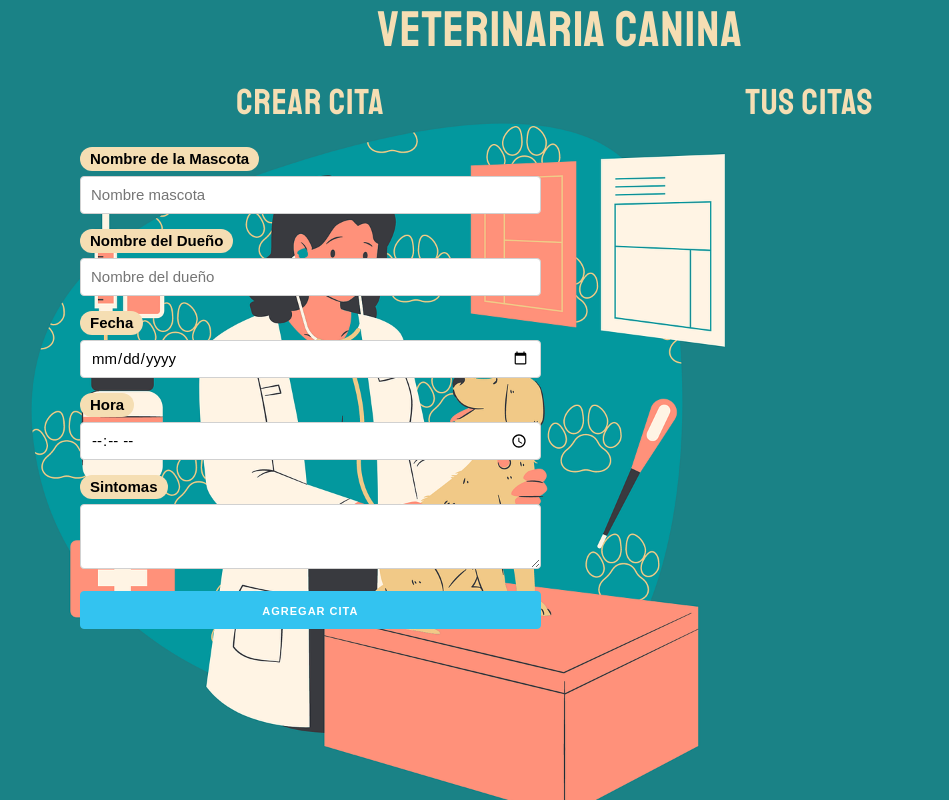
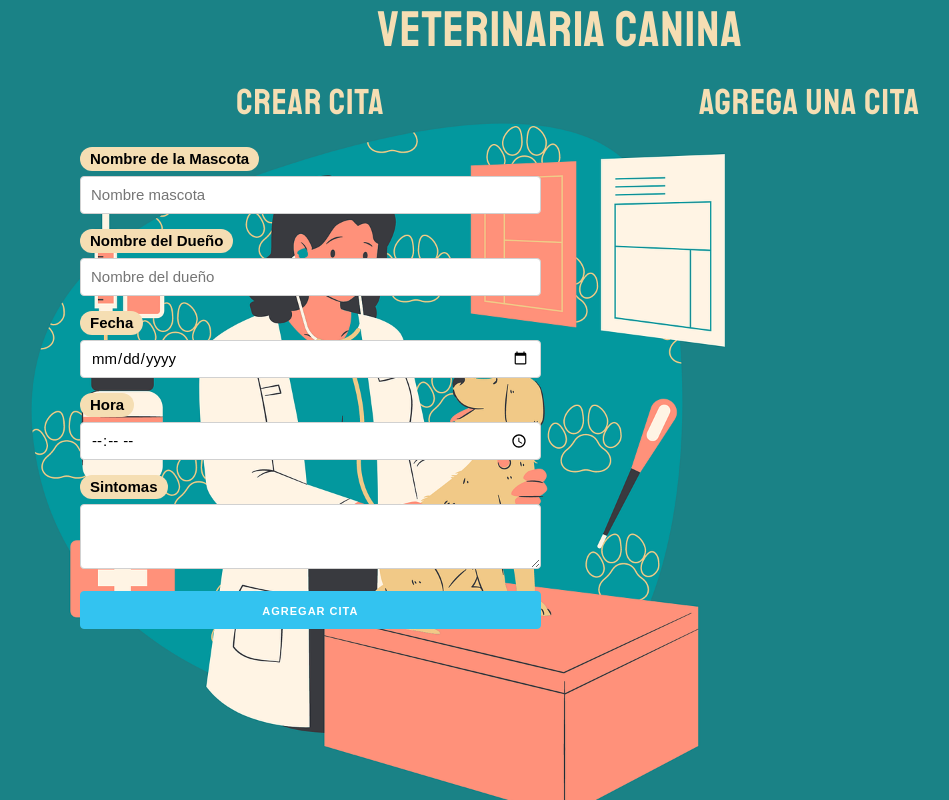
Before and after one commit to ojedam13/veterinaria_citas, a React (Create React App) app: page / in a window 1280 px wide. Shown: the whole page, without its empty margins (80-1029 px from the left). Built offline with nearby package versions, Linux system fonts and the light colour scheme.

Commit message:
mostrando mensaje 'agrega cita' de forma condicional

```diff
--- a/src/App.js
+++ b/src/App.js
@@ -25,6 +25,8 @@ function App() {
     guardarCitas(nuevasCitas)
   }
 
+  //Mnsaje condicional
+  const titulo = citas.length === 0 ? 'Agrega una cita' : 'Tus citas';
 
   return (
     <Fragment>
@@ -38,7 +40,7 @@ function App() {
               />
           </div>
           <div className='one-half column'>
-            <h3>Tus citas</h3>
+            <h3>{titulo}</h3>
             {citas.map(cita => (
               <Cita
                 key={cita.id}
```
